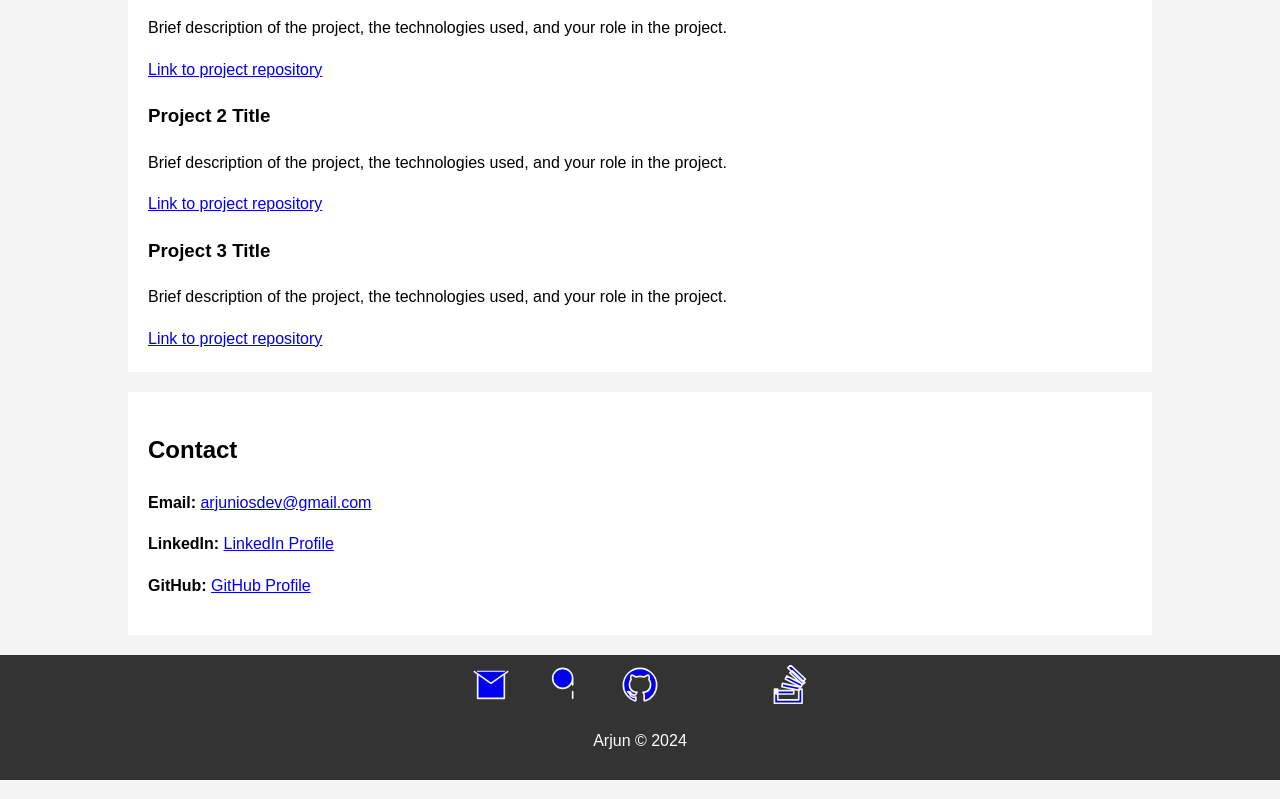
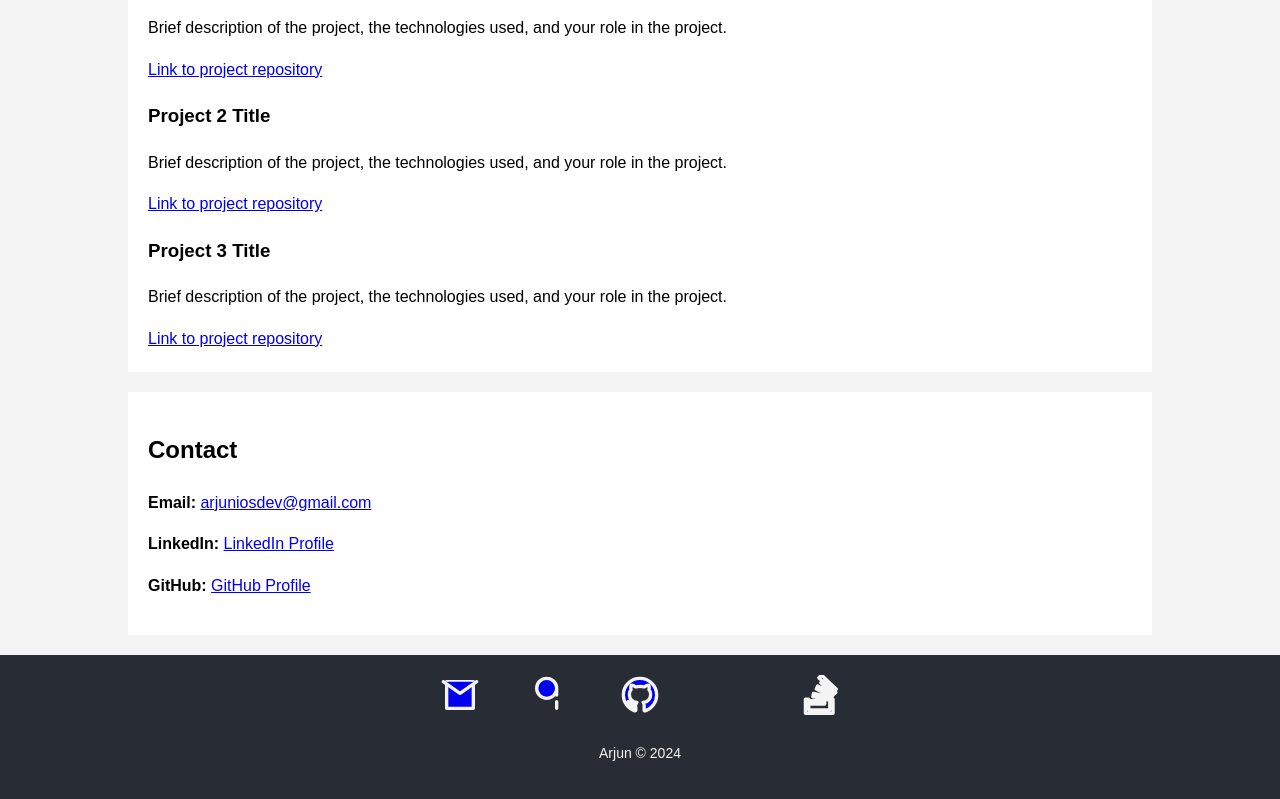
Before and after one commit to arjun20/arjun20.github.io, a plain HTML site: page index.html in a window 1280 px wide. Shown: the part 859-1658 px from the top of the page. Drawn offline with Linux system fonts and the light colour scheme.

Commit message:
Update index.html

```diff
--- a/index.html
+++ b/index.html
@@ -129,32 +129,32 @@
         </div>
     </div>
 
-    <footer>
-        <div class="contact-card">
-        <a href="mailto:arjuniosdev@gmail.com" class="icon-link">
-            <svg xmlns="http://www.w3.org/2000/svg" width="40" height="40" viewBox="0 0 24 24" fill="none" stroke=" #f4f4f4" stroke-width="" stroke-linecap="round" stroke-linejoin="round" class="icon">
+<footer style="background-color: #282c34; padding: 20px; text-align: center; color: #f4f4f4; font-family: Arial, sans-serif;">
+    <div class="contact-card" style="display: flex; justify-content: center; gap: 20px; margin-bottom: 20px;">
+        <a href="mailto:arjuniosdev@gmail.com" class="icon-link" style="text-decoration: none; transition: transform 0.3s;">
+            <svg xmlns="http://www.w3.org/2000/svg" width="40" height="40" viewBox="0 0 24 24" fill="none" stroke="#f4f4f4" stroke-width="2" stroke-linecap="round" stroke-linejoin="round" class="icon">
                 <path d="M4 4h16v16H4z"/><path d="M22 4l-10 7L2 4"/></svg>
         </a>
-        <a href="https://www.linkedin.com/in/arjun-gautami-2005" class="icon-link" target="_blank">
-            <svg xmlns="http://www.w3.org/2000/svg" width="40" height="40" viewBox="0 0 24 24" fill="none" stroke=" #f4f4f4" stroke-width="" stroke-linecap="round" stroke-linejoin="round" class="icon">
+        <a href="https://www.linkedin.com/in/arjun-gautami-2005" class="icon-link" target="_blank" style="text-decoration: none; transition: transform 0.3s;">
+            <svg xmlns="http://www.w3.org/2000/svg" width="40" height="40" viewBox="0 0 24 24" fill="none" stroke="#f4f4f4" stroke-width="2" stroke-linecap="round" stroke-linejoin="round" class="icon">
                 <path d="M16 8a6 6 0 1 1-12 0 6 6 0 0 1 12 0zm0 0v4m0 4v4"/></svg>
         </a>
-        <a href="https://github.com/arjun20" class="icon-link" target="_blank">
-           <svg xmlns="https://fontawesome.com/icons/github?f=brands&s=solid" width="40" height="40" viewBox="0 0 24 24" fill="none" stroke=" #f4f4f4" stroke-width="" stroke-linecap="round" stroke-linejoin="round" class="icon">
-               <path d="M12 2C6.477 2 2 6.478 2 12c0 4.418 2.867 8.165 6.839 9.49.5.092.682-.217.682-.484 0-.237-.009-.866-.014-1.7-2.782.605-3.369-1.34-3.369-1.34-.454-1.155-1.11-1.462-1.11-1.462-.908-.62.069-.607.069-.607 1.004.07 1.532 1.034 1.532 1.034.892 1.531 2.341 1.089 2.91.833.091-.647.35-1.089.637-1.34-2.22-.254-4.555-1.112-4.555-4.947 0-1.092.39-1.986 1.03-2.683-.103-.253-.447-1.27.098-2.646 0 0 .84-.27 2.75 1.026a9.564 9.564 0 0 1 2.5-.336c.848.004 1.7.114 2.5.336 1.91-1.296 2.75-1.026 2.75-1.026.545 1.376.201 2.393.099 2.646.64.697 1.029 1.591 1.029 2.683 0 3.844-2.337 4.687-4.565 4.937.359.31.678.92.678 1.852 0 1.337-.013 2.418-.013 2.747 0 .27.18.581.688.482A10.003 10.003 0 0 0 22 12c0-5.523-4.478-10-10-10z"/></svg>
+        <a href="https://github.com/arjun20" class="icon-link" target="_blank" style="text-decoration: none; transition: transform 0.3s;">
+            <svg xmlns="http://www.w3.org/2000/svg" width="40" height="40" viewBox="0 0 24 24" fill="none" stroke="#f4f4f4" stroke-width="2" stroke-linecap="round" stroke-linejoin="round" class="icon">
+                <path d="M12 2C6.477 2 2 6.478 2 12c0 4.418 2.867 8.165 6.839 9.49.5.092.682-.217.682-.484 0-.237-.009-.866-.014-1.7-2.782.605-3.369-1.34-3.369-1.34-.454-1.155-1.11-1.462-1.11-1.462-.908-.62.069-.607.069-.607 1.004.07 1.532 1.034 1.532 1.034.892 1.531 2.341 1.089 2.91.833.091-.647.35-1.089.637-1.34-2.22-.254-4.555-1.112-4.555-4.947 0-1.092.39-1.986 1.03-2.683-.103-.253-.447-1.27.098-2.646 0 0 .84-.27 2.75 1.026a9.564 9.564 0 0 1 2.5-.336c.848.004 1.7.114 2.5.336 1.91-1.296 2.75-1.026 2.75-1.026.545 1.376.201 2.393.099 2.646.64.697 1.029 1.591 1.029 2.683 0 3.844-2.337 4.687-4.565 4.937.359.31.678.92.678 1.852 0 1.337-.013 2.418-.013 2.747 0 .27.18.581.688.482A10.003 10.003 0 0 0 22 12c0-5.523-4.478-10-10-10z"/></svg>
         </a>
-        <a href="https://www.hackerrank.com/arjungautami" class="icon-link" target="_blank">
-            <svg xmlns="http://www.w3.org/2000/svg" width="40" height="40" viewBox="0 0 24 24" fill="none" stroke=" #f4f4f4" stroke-width="" stroke-linecap="round" stroke-linejoin="round" class="icon">
+        <a href="https://www.hackerrank.com/arjungautami" class="icon-link" target="_blank" style="text-decoration: none; transition: transform 0.3s;">
+            <svg xmlns="http://www.w3.org/2000/svg" width="40" height="40" viewBox="0 0 24 24" fill="none" stroke="#f4f4f4" stroke-width="2" stroke-linecap="round" stroke-linejoin="round" class="icon">
                 <path d="M256 0C114.613 0 0 114.615 0 256s114.613 256 256 256 256-114.615 256-256S397.387 0 256 0zm-49.2 374.238c-4.292 4.304-11.238 4.304-15.53 0L135.3 318.373c-4.29-4.293-4.29-11.239 0-15.531l56.109-56.109c4.29-4.293 11.236-4.293 15.53 0l56.109 56.109c4.293 4.292 4.293 11.238 0 15.531l-56.109 56.109zm49.2-98.576c-6.857 6.857-18 6.857-24.857 0l-56.109-56.109c-6.857-6.857-6.857-18 0-24.857l56.109-56.109c6.857-6.857 18-6.857 24.857 0l56.109 56.109c6.857 6.857 6.857 18 0 24.857l-56.109 56.109zm56.109-49.2c4.293 4.292 4.293 11.238 0 15.531l-56.109 56.109c-4.293 4.292-11.238 4.292-15.531 0l-56.109-56.109c-4.292-4.293-4.292-11.239 0-15.531l56.109-56.109c4.293-4.293 11.238-4.293 15.531 0l56.109 56.109zm56.109-49.2c-6.857 6.857-18 6.857-24.857 0l-56.109-56.109c-6.857-6.857-6.857-18 0-24.857l56.109-56.109c6.857-6.857 18-6.857 24.857 0l56.109 56.109c6.857 6.857 6.857 18 0 24.857l-56.109 56.109z"/>
             </svg>
         </a>
-        <a href="https://stackoverflow.com/users/9760339/arjun" class="icon-link" target="_blank">
-            <svg xmlns="http://www.w3.org/2000/svg" width="40" height="40" viewBox="0 0 24 24" fill="none" stroke=" #f4f4f4" stroke-width="" stroke-linecap="round" stroke-linejoin="round" class="icon">
+        <a href="https://stackoverflow.com/users/9760339/arjun" class="icon-link" target="_blank" style="text-decoration: none; transition: transform 0.3s;">
+            <svg xmlns="http://www.w3.org/2000/svg" width="40" height="40" viewBox="0 0 24 24" fill="none" stroke="#f4f4f4" stroke-width="2" stroke-linecap="round" stroke-linejoin="round" class="icon">
                 <path d="M17.84 20.938H5.25V14.5h-2v8.438h16.59V14.5h-2v6.438zM7.71 13.03l10.6 2.2.4-1.98-10.61-2.2zm2.11-4.64l9.38 4.8.8-1.84-9.38-4.8zm4.18-4.94l-1.5 1.28 7.49 7.08 1.5-1.28zm-9.77 13.93h10.63v-2.01H4.23zM12.88 0L11.3 1.69l8.94 8.48L21.8 8.5z"/>
             </svg>
         </a>
     </div>
-        <p>Arjun &copy; 2024</p>
-    </footer>
+    <p style="font-size: 14px;">Arjun &copy; 2024</p>
+</footer>
 </body>
 </html>
```
